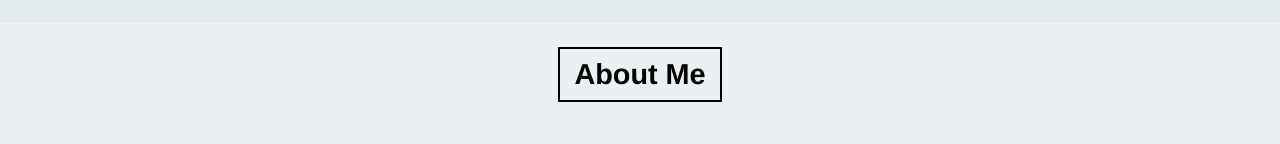
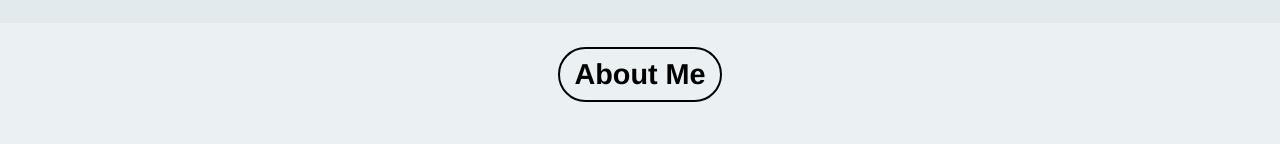
Before and after one commit to jordan-zachmann/jordan-zachmann.github.io, a plain HTML site: page index.html in a window 1280 px wide. Shown: the part 547-691 px from the top of the page. Drawn offline with nearby package versions, Linux system fonts and the light colour scheme.

Commit message:
Made title borders rounded

```diff
--- a/style.css
+++ b/style.css
@@ -104,6 +104,7 @@ h3 {
     font-size: 1.8em;
     border: 2px solid black;
     padding: 0.5em;
+    border-radius: 9999px;
 }
 
 .heading-container {
```
